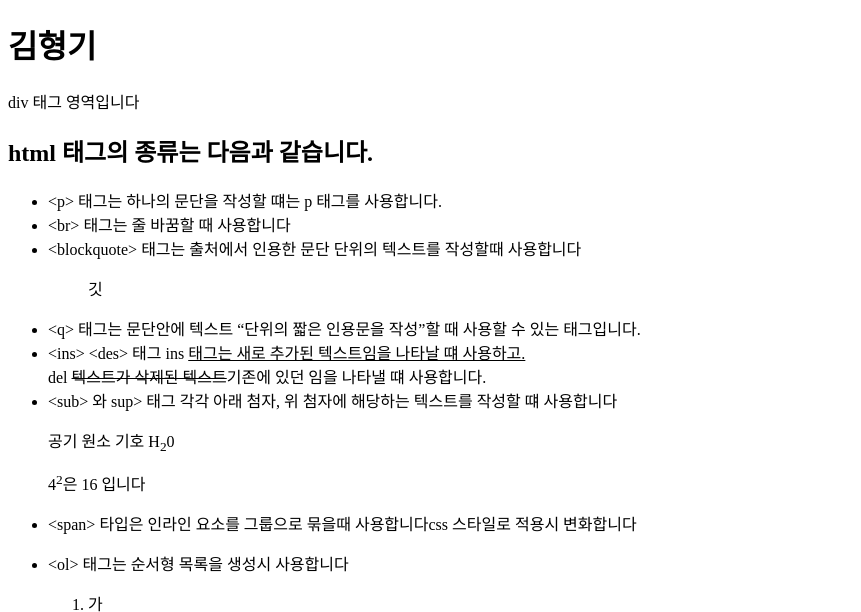
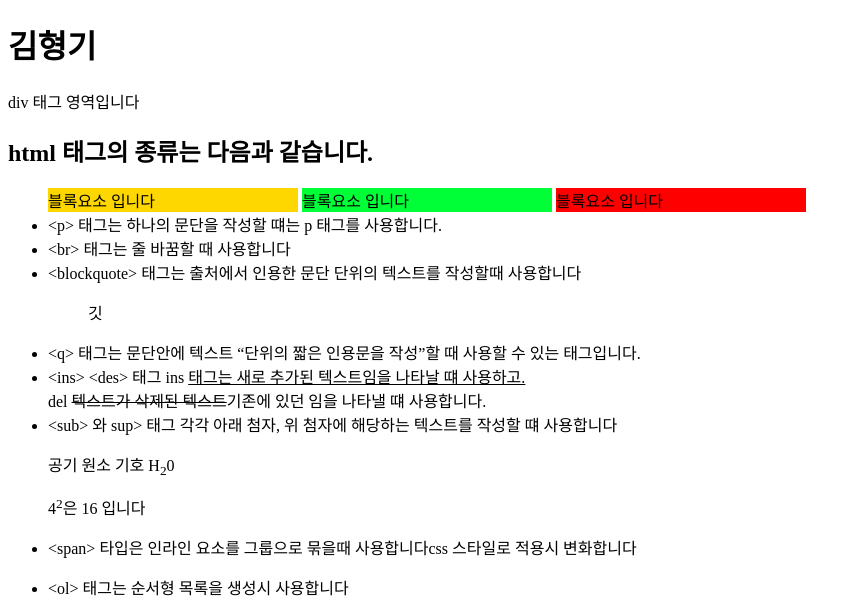
Before and after one commit to KHyeonggi/HTML03, a plain HTML site: page index.html in a window 1280 px wide. Shown: the top 612 px of the page, without its empty margins (0-861 px from the left). Drawn offline with Linux system fonts and the light colour scheme.

Commit message:
블록요소 실습

```diff
--- a/index.html
+++ b/index.html
@@ -10,6 +10,9 @@
     <div>div 태그 영역입니다</div>
     <h2>html 태그의 종류는 다음과 같습니다.</h2>
     <ul>
+        <div style="background-color: gold; width: 250px; display: inline-block;">블록요소 입니다</div>
+        <div style="background-color: rgb(0, 255, 55); width: 250px; display: inline-block;">블록요소 입니다</div>
+        <div style="background-color: red; width: 250px; display: inline-block;">블록요소 입니다</div>
         <li>&lt;p&gt; 태그는 하나의 문단을 작성할 떄는 p 태그를 사용합니다.</li>
         <li>&lt;br&gt; 태그는 줄 바꿈할 때 사용합니다</li>
         <li>&lt;blockquote&gt; 태그는 출처에서 인용한 문단 단위의 텍스트를 작성할때 사용합니다</li>
```
